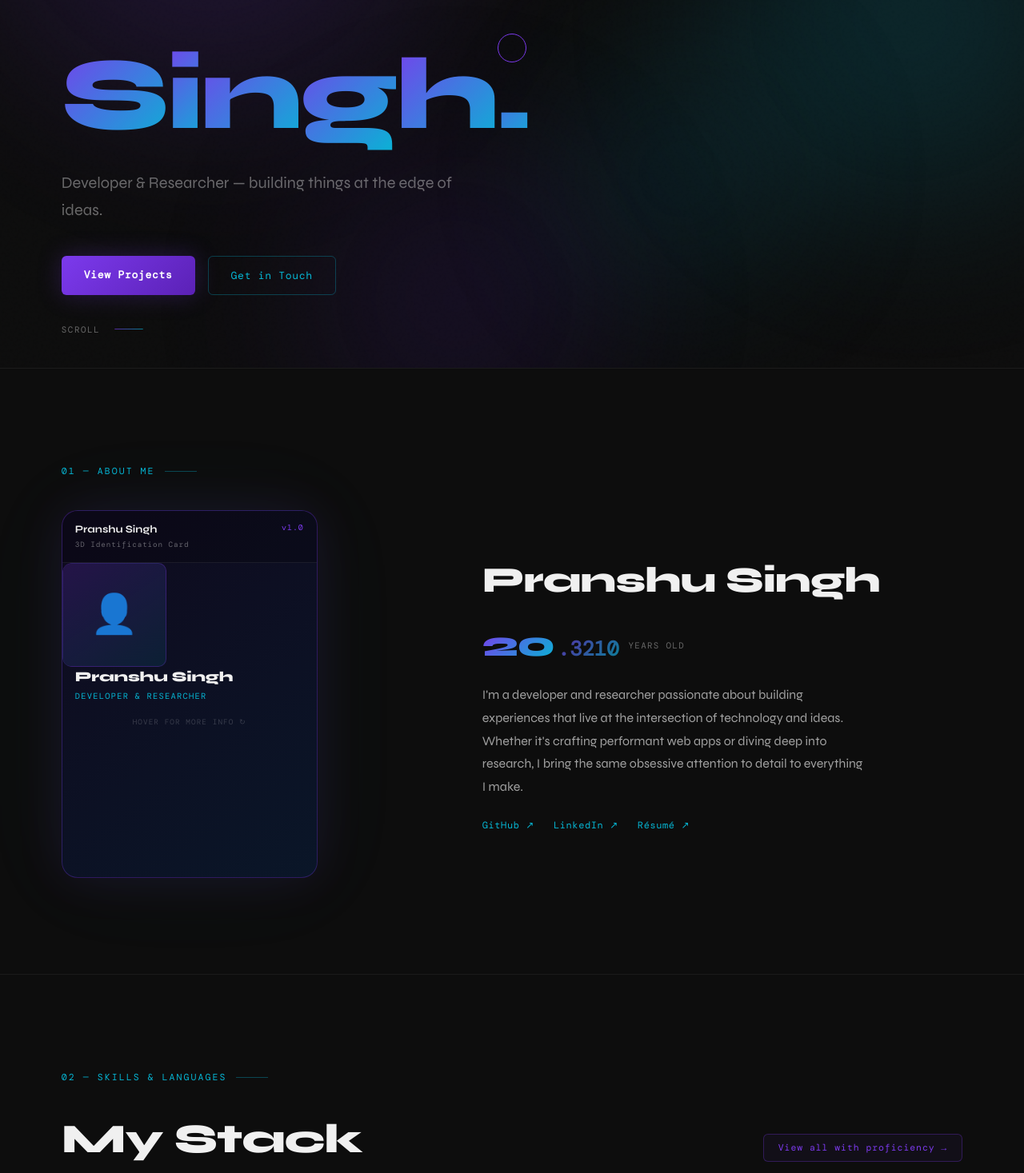
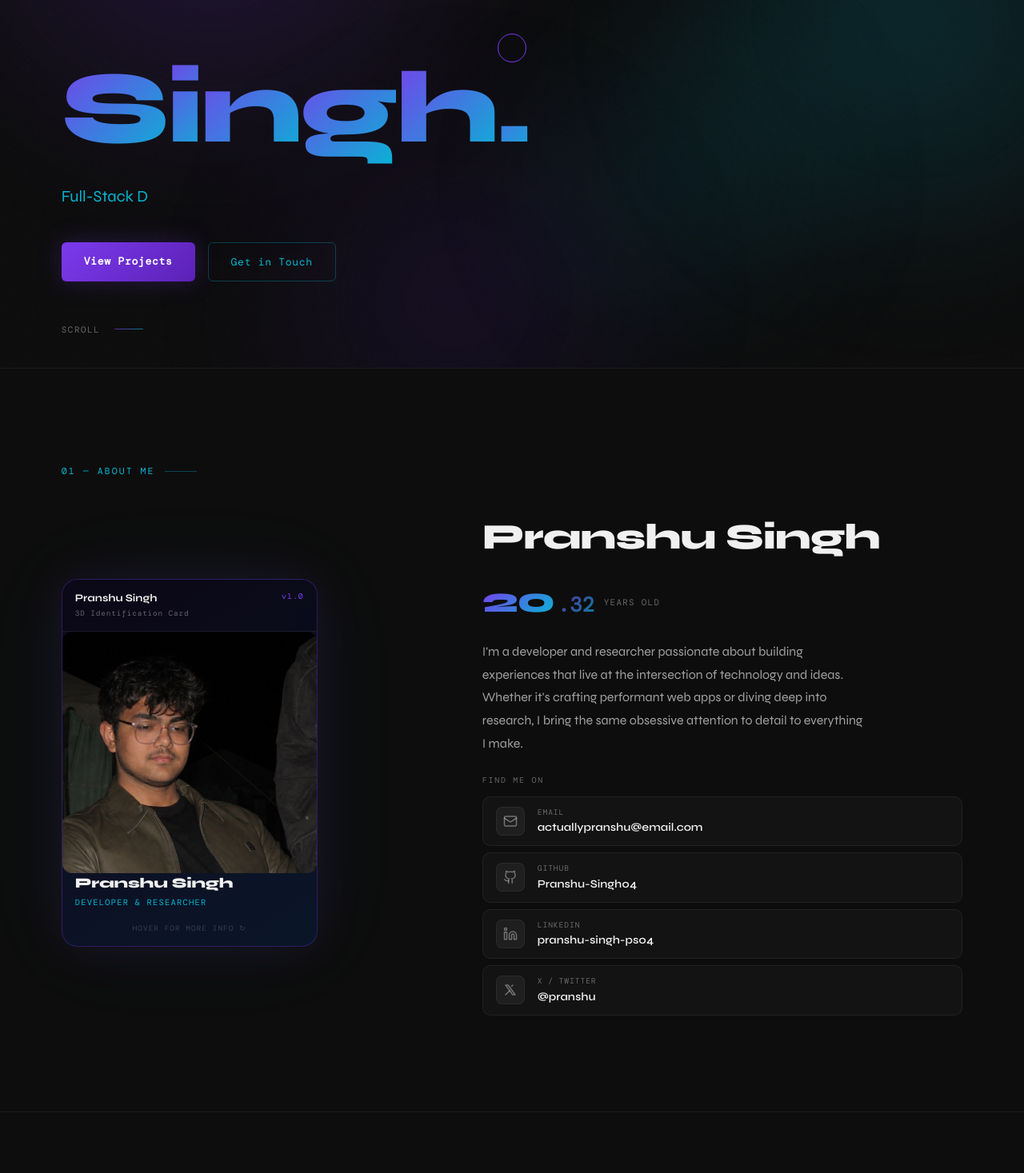
Before and after one commit to Pranshu-Singh04/Portfolio, a React (Vite) app: page / in a window 1280 px wide. Shown: the part 340-1807 px from the top of the page at 80% size. Built offline with nearby package versions, Linux system fonts and the light colour scheme; a web font is replaced by a local one.

Commit message:
Hero typography effect + Github and linkedin buttons

```diff
--- a/src/components/About.jsx
+++ b/src/components/About.jsx
@@ -1,5 +1,6 @@
 import { useRef, useState, useEffect } from 'react';
 import { motion, useInView } from 'framer-motion';
+import profile from "../images/profile.jpg";
 
 function LiveAge({ started }) {
   const [age, setAge] = useState(null);
@@ -16,12 +17,12 @@ function LiveAge({ started }) {
   if (age === null) return (
     <div className="live-age">
       <span className="live-age-number">--</span>
-      <span className="live-age-decimal">.----</span>
+      <span className="live-age-decimal">.--</span>
       <span className="live-age-label">years old</span>
     </div>
   );
 
-  const [whole, decimal] = age.toFixed(4).split('.');
+  const [whole, decimal] = age.toFixed(2).split('.');
   return (
     <div className="live-age">
       <span className="live-age-number">{whole}</span>
@@ -30,6 +31,55 @@ function LiveAge({ started }) {
     </div>
   );
 }
+
+// Contact card like the image — icon + label + value
+const contactItems = [
+  {
+    icon: (
+      <svg width="18" height="18" viewBox="0 0 24 24" fill="none" stroke="currentColor" strokeWidth="2" strokeLinecap="round" strokeLinejoin="round">
+        <rect x="2" y="4" width="20" height="16" rx="2"/>
+        <path d="m22 7-8.97 5.7a1.94 1.94 0 0 1-2.06 0L2 7"/>
+      </svg>
+    ),
+    label: 'Email',
+    value: 'actuallypranshu@email.com',
+    href: 'mailto:actuallypranshu@email.com',
+  },
+  {
+    icon: (
+      <svg width="18" height="18" viewBox="0 0 24 24" fill="none" stroke="currentColor" strokeWidth="2" strokeLinecap="round" strokeLinejoin="round">
+        <path d="M15 22v-4a4.8 4.8 0 0 0-1-3.5c3 0 6-2 6-5.5.08-1.25-.27-2.48-1-3.5.28-1.15.28-2.35 0-3.5 0 0-1 0-3 1.5-2.64-.5-5.36-.5-8 0C6 2 5 2 5 2c-.3 1.15-.3 2.35 0 3.5A5.403 5.403 0 0 0 4 9c0 3.5 3 5.5 6 5.5-.39.49-.68 1.05-.85 1.65-.17.6-.22 1.23-.15 1.85v4"/>
+        <path d="M9 18c-4.51 2-5-2-7-2"/>
+      </svg>
+    ),
+    label: 'GitHub',
+    value: 'Pranshu-Singh04',
+    href: 'https://github.com/Pranshu-Singh04',
+  },
+  {
+    icon: (
+      <svg width="18" height="18" viewBox="0 0 24 24" fill="none" stroke="currentColor" strokeWidth="2" strokeLinecap="round" strokeLinejoin="round">
+        <path d="M16 8a6 6 0 0 1 6 6v7h-4v-7a2 2 0 0 0-2-2 2 2 0 0 0-2 2v7h-4v-7a6 6 0 0 1 6-6z"/>
+        <rect x="2" y="9" width="4" height="12"/>
+        <circle cx="4" cy="4" r="2"/>
+      </svg>
+    ),
+    label: 'LinkedIn',
+    value: 'pranshu-singh-ps04',
+    href: 'https://linkedin.com/in/pranshu-singh-ps04',
+  },
+  {
+    icon: (
+      <svg width="18" height="18" viewBox="0 0 24 24" fill="none" stroke="currentColor" strokeWidth="2" strokeLinecap="round" strokeLinejoin="round">
+        <path d="M4 4l11.733 16H20L8.267 4z"/>
+        <path d="M4 20l6.768-6.768M16 4l-2.12 2.12"/>
+      </svg>
+    ),
+    label: 'X / Twitter',
+    value: '@pranshu',
+    href: 'https://twitter.com/pranshu',
+  },
+];
 
 export default function About() {
   const ref = useRef(null);
@@ -47,6 +97,7 @@ export default function About() {
       </motion.div>
 
       <div className="about-grid">
+        {/* Flip card */}
         <motion.div
           initial={{ opacity: 0, x: -40 }}
           animate={inView ? { opacity: 1, x: 0 } : {}}
@@ -65,7 +116,7 @@ export default function About() {
                   <span className="flip-header-version">v1.0</span>
                 </div>
                 <div className="flip-card-photo-wrap">
-                  <div className="flip-photo-placeholder">👤</div>
+                  <img src={profile} alt="Profile" className="flip-photo-img" />
                 </div>
                 <div className="flip-front-bottom">
                   <div className="flip-front-name">Pranshu Singh</div>
@@ -84,7 +135,7 @@ export default function About() {
                     {[
                       { val: '2', label: 'Projects' },
                       { val: '1', label: 'Papers' },
-                      { val: 'PNQ', label: 'Origin' },
+                      { val: 'IN', label: 'Origin' },
                       { val: '✓', label: 'Available' },
                     ].map(s => (
                       <div key={s.label} className="flip-back-stat">
@@ -121,21 +172,43 @@ export default function About() {
           transition={{ duration: 0.9, delay: 0.15, ease: [0.16, 1, 0.3, 1] }}
         >
           <h2 className="about-name">Pranshu Singh</h2>
-          {/* Age counter only ticks once user scrolls to this section */}
           <LiveAge started={inView} />
+
           <p className="about-bio">
             I'm a developer and researcher passionate about building experiences
             that live at the intersection of technology and ideas. Whether it's
             crafting performant web apps or diving deep into research, I bring
             the same obsessive attention to detail to everything I make.
           </p>
-          <div className="about-links">
-            <a href="https://github.com/Pranshu-Singh04" target="_blank" rel="noreferrer" className="about-link">GitHub ↗</a>
-            <a href="https://www.linkedin.com/in/pranshu-singh-ba6661287" target="_blank" rel="noreferrer" className="about-link">LinkedIn ↗</a>
-            <a href="/Resume11.pdf" target="_blank" rel="noreferrer" className="about-link">Résumé ↗</a>
+
+          {/* "Find me on" contact cards */}
+          <div className="about-contact-block">
+            <span className="about-contact-title">FIND ME ON</span>
+            <div className="about-contact-list">
+              {contactItems.map((item, i) => (
+                <motion.a
+                  key={item.label}
+                  href={item.href}
+                  target={item.href.startsWith('mailto') ? undefined : '_blank'}
+                  rel="noreferrer"
+                  className="about-contact-card"
+                  initial={{ opacity: 0, y: 10 }}
+                  animate={inView ? { opacity: 1, y: 0 } : {}}
+                  transition={{ duration: 0.4, delay: 0.3 + i * 0.07 }}
+                  whileHover={{ x: 4 }}
+                >
+                  <span className="about-contact-icon">{item.icon}</span>
+                  <div className="about-contact-text">
+                    <span className="about-contact-label">{item.label}</span>
+                    <span className="about-contact-value">{item.value}</span>
+                  </div>
+                  <span className="about-contact-arrow">↗</span>
+                </motion.a>
+              ))}
+            </div>
           </div>
         </motion.div>
       </div>
     </section>
-  )
+  );
 }
--- a/src/components/Hero.jsx
+++ b/src/components/Hero.jsx
@@ -1,6 +1,7 @@
 import { useEffect, useRef, useState } from 'react';
-import { motion } from 'framer-motion';
+import { motion, AnimatePresence } from 'framer-motion';
 
+// ── Decrypt animation ──────────────────────────────────────────
 function DecryptedText({ text, speed = 120, delay = 0, className = '', encryptedClassName = '', parentClassName = '' }) {
   const chars = 'ABCDEFGHIJKLMNOPQRSTUVWXYZabcdefghijklmnopqrstuvwxyz0123456789@#$%&*';
   const rand = () => chars[Math.floor(Math.random() * chars.length)];
@@ -11,10 +12,7 @@ function DecryptedText({ text, speed = 120, delay = 0, className = '', encrypted
   const ref = useRef(null);
 
   useEffect(() => {
-    const obs = new IntersectionObserver(
-      ([e]) => { if (e.isIntersecting) setStarted(true); },
-      { threshold: 0.1 }
-    );
+    const obs = new IntersectionObserver(([e]) => { if (e.isIntersecting) setStarted(true); }, { threshold: 0.1 });
     if (ref.current) obs.observe(ref.current);
     return () => obs.disconnect();
   }, []);
@@ -23,37 +21,24 @@ function DecryptedText({ text, speed = 120, delay = 0, className = '', encrypted
     if (!started) return;
     let rev = 0;
     let scrambleCount = 0;
-    const SCRAMBLE_ROUNDS = 6; // scramble each unrevealed char 6 times before revealing next
-
+    const SCRAMBLE_ROUNDS = 6;
     const t = setTimeout(() => {
       const interval = setInterval(() => {
         scrambleCount++;
-
         setDisplay(prev => {
           const next = [...prev];
-          // Scramble all unrevealed positions
-          for (let i = rev; i < text.length; i++) {
-            next[i] = rand();
-          }
+          for (let i = rev; i < text.length; i++) next[i] = rand();
           return next;
         });
-
         if (scrambleCount % SCRAMBLE_ROUNDS === 0 && rev < text.length) {
           rev++;
           setRevealed(rev);
-          setDisplay(prev => {
-            const next = [...prev];
-            next[rev - 1] = text[rev - 1];
-            return next;
-          });
+          setDisplay(prev => { const next = [...prev]; next[rev - 1] = text[rev - 1]; return next; });
         }
-
         if (rev >= text.length) clearInterval(interval);
       }, speed / SCRAMBLE_ROUNDS);
-
       return () => clearInterval(interval);
     }, delay);
-
     return () => clearTimeout(t);
   }, [started]);
 
@@ -68,6 +53,54 @@ function DecryptedText({ text, speed = 120, delay = 0, className = '', encrypted
   );
 }
 
+// ── Cycling typewriter tagline ─────────────────────────────────
+const PHRASES = [
+  'ML Enthusiast',
+  'Problem Solver',
+  'Full-Stack Developer',
+  'Researcher',
+  'Open Source Contributor',
+  'Building at the edge of ideas',
+];
+
+function TypewriterTagline() {
+  const [phraseIdx, setPhraseIdx] = useState(0);
+  const [displayed, setDisplayed] = useState('');
+  const [phase, setPhase] = useState('typing'); // 'typing' | 'pausing' | 'erasing'
+
+  useEffect(() => {
+    const phrase = PHRASES[phraseIdx];
+
+    if (phase === 'typing') {
+      if (displayed.length < phrase.length) {
+        const t = setTimeout(() => setDisplayed(phrase.slice(0, displayed.length + 1)), 60);
+        return () => clearTimeout(t);
+      } else {
+        const t = setTimeout(() => setPhase('erasing'), 1800);
+        return () => clearTimeout(t);
+      }
+    }
+
+    if (phase === 'erasing') {
+      if (displayed.length > 0) {
+        const t = setTimeout(() => setDisplayed(displayed.slice(0, -1)), 35);
+        return () => clearTimeout(t);
+      } else {
+        setPhraseIdx(i => (i + 1) % PHRASES.length);
+        setPhase('typing');
+      }
+    }
+  }, [displayed, phase, phraseIdx]);
+
+  return (
+    <p className="hero-tagline">
+      <span style={{ color: 'var(--cyan)' }}>{displayed}</span>
+      <span className="typewriter-cursor">|</span>
+    </p>
+  );
+}
+
+// ── Aurora ─────────────────────────────────────────────────────
 function AuroraBackground() {
   return (
     <div className="aurora-bg">
@@ -80,6 +113,7 @@ function AuroraBackground() {
   );
 }
 
+// ── Hero ───────────────────────────────────────────────────────
 export default function Hero() {
   return (
     <section className="hero-section">
@@ -101,7 +135,6 @@ export default function Hero() {
           animate={{ opacity: 1 }}
           transition={{ duration: 0.01, delay: 0.6 }}
         >
-          {/* 120ms per char × 7 chars = ~840ms just for reveal, plus scramble = ~4s total */}
           <DecryptedText
             text="Pranshu"
             speed={120}
@@ -121,20 +154,20 @@ export default function Hero() {
           />
         </motion.h1>
 
-        <motion.p
-          className="hero-tagline"
-          initial={{ opacity: 0, y: 20 }}
+        {/* Cycling typewriter — starts after name finishes */}
+        <motion.div
+          initial={{ opacity: 0, y: 10 }}
           animate={{ opacity: 1, y: 0 }}
-          transition={{ duration: 0.9, delay: 1.8 }}
+          transition={{ duration: 0.8, delay: 2.0 }}
         >
-          Developer & Researcher — building things at the edge of ideas.
-        </motion.p>
+          <TypewriterTagline />
+        </motion.div>
 
         <motion.div
           className="hero-cta-row"
           initial={{ opacity: 0, y: 20 }}
           animate={{ opacity: 1, y: 0 }}
-          transition={{ duration: 0.9, delay: 2.1 }}
+          transition={{ duration: 0.9, delay: 2.3 }}
         >
           <a href="#projects" className="hero-btn primary">View Projects</a>
           <a href="#contact" className="hero-btn ghost">Get in Touch</a>
@@ -145,7 +178,7 @@ export default function Hero() {
         className="hero-scroll-hint"
         initial={{ opacity: 0 }}
         animate={{ opacity: 1 }}
-        transition={{ delay: 2.5, duration: 1 }}
+        transition={{ delay: 2.6, duration: 1 }}
       >
         <span>scroll</span>
         <div className="hero-scroll-line" />
--- a/src/portfolio.css
+++ b/src/portfolio.css
@@ -328,96 +328,85 @@ button { font-family: var(--font-display); }
 .contact-footer { margin-top: 5rem; padding-top: 2rem; border-top: 1px solid var(--border-subtle); }
 .contact-footer p { font-family: var(--font-mono); font-size: 0.68rem; color: var(--text-muted); letter-spacing: 0.08em; }
 
-/* ══ MOBILE ══ */
+/* ── Typewriter cursor blink ── */
+.typewriter-cursor {
+  display: inline-block;
+  color: var(--cyan);
+  font-weight: 300;
+  margin-left: 2px;
+  animation: blink 1s step-end infinite;
+}
+@keyframes blink { 0%,100%{opacity:1} 50%{opacity:0} }
+
+/* ── About contact cards ── */
+.about-contact-block { display: flex; flex-direction: column; gap: 0.75rem; }
+.about-contact-title {
+  font-family: var(--font-mono);
+  font-size: 0.62rem;
+  color: var(--text-muted);
+  letter-spacing: 0.18em;
+  text-transform: uppercase;
+}
+.about-contact-list { display: flex; flex-direction: column; gap: 0.5rem; }
+.about-contact-card {
+  display: flex;
+  align-items: center;
+  gap: 1rem;
+  padding: 0.75rem 1rem;
+  background: var(--bg2);
+  border: 1px solid var(--border-subtle);
+  border-radius: 10px;
+  text-decoration: none;
+  color: var(--text);
+  transition: border-color 0.2s, background 0.2s, transform 0.2s;
+  cursor: pointer;
+}
+.about-contact-card:hover {
+  border-color: rgba(124,58,237,0.3);
+  background: rgba(124,58,237,0.05);
+}
+.about-contact-icon {
+  width: 36px; height: 36px;
+  border-radius: 8px;
+  background: rgba(255,255,255,0.05);
+  border: 1px solid var(--border-subtle);
+  display: flex; align-items: center; justify-content: center;
+  color: var(--text-muted);
+  flex-shrink: 0;
+  transition: color 0.2s;
+}
+.about-contact-card:hover .about-contact-icon { color: var(--cyan); }
+.about-contact-text { display: flex; flex-direction: column; gap: 1px; flex: 1; min-width: 0; }
+.about-contact-label {
+  font-family: var(--font-mono);
+  font-size: 0.6rem;
+  color: var(--text-muted);
+  letter-spacing: 0.1em;
+  text-transform: uppercase;
+}
+.about-contact-value {
+  font-size: 0.88rem;
+  font-weight: 600;
+  white-space: nowrap;
+  overflow: hidden;
+  text-overflow: ellipsis;
+}
+.about-contact-arrow {
+  font-size: 0.75rem;
+  color: var(--text-muted);
+  opacity: 0;
+  transition: opacity 0.2s;
+  flex-shrink: 0;
+}
+.about-contact-card:hover .about-contact-arrow { opacity: 1; color: var(--violet); }
+
 @media (max-width: 768px) {
-  /* Global */
-  :root { --section-pad: 70px 5vw; }
-
-  /* Hide custom cursor on touch devices */
-  .cursor-outer, .cursor-inner { display: none; }
-  body { cursor: auto; }
-
-  /* Hero — prevent name clipping */
-  .hero-section { padding: 0 5vw; align-items: flex-end; padding-bottom: 6rem; min-height: 100svh; }
-  .hero-name { font-size: clamp(3rem, 16vw, 5.5rem); line-height: 1; letter-spacing: -0.02em; overflow: visible; }
-  .hero-name-wrap { display: block; white-space: normal; }
-  .hero-tagline { font-size: 0.95rem; }
-  .hero-tag { font-size: 0.68rem; }
-  .hero-cta-row { flex-direction: column; gap: 0.75rem; }
-  .hero-btn { text-align: center; width: fit-content; }
-
-  /* Section headings */
-  .section-heading { font-size: clamp(1.8rem, 8vw, 2.5rem); margin-bottom: 2rem; }
-
-  /* About — stack vertically, card centered */
-  .about-grid {
-    grid-template-columns: 1fr;
-    gap: 2.5rem;
-  }
-  .flip-card {
-    width: 100%;
-    max-width: 320px;
-    height: 420px;
-    margin: 0 auto;
-  }
-  .about-name { font-size: clamp(1.8rem, 8vw, 2.5rem); }
-  .live-age-number { font-size: 2rem; }
-  .live-age-decimal { font-size: 1.2rem; }
-
-  /* Skills — single column on very small, 2 col otherwise */
-  .skills-grid { grid-template-columns: repeat(2, 1fr); gap: 0.75rem; }
-  .skills-header { flex-direction: column; align-items: flex-start; gap: 1rem; }
-
-  /* Projects */
-  .project-card {
-    flex-direction: column !important;
-    gap: 1.25rem;
-  }
-  /* Preview image full width below text on mobile */
-  .project-card > div:last-child {
-    width: 100% !important;
-    height: 160px !important;
-    min-height: unset !important;
-    align-self: auto !important;
-  }
-  .carousel-arrow { width: 36px; height: 36px; font-size: 1.2rem; flex-shrink: 0; }
-  .project-title { font-size: clamp(1.4rem, 6vw, 2rem); }
-
-  /* Research */
-  .research-card,
-  .research-card.flip-layout {
-    grid-template-columns: 1fr;
-    padding: 1.5rem;
-    gap: 1.25rem;
-  }
+  :root { --section-pad: 80px 5vw; }
+  .about-grid, .achievements-layout { grid-template-columns: 1fr; }
+  .flip-card { max-width: 300px; margin: 0 auto; }
+  .research-card, .research-card.flip-layout { grid-template-columns: 1fr; }
   .research-card.flip-layout .research-image-side,
   .research-card.flip-layout .research-text-side { order: 0; }
-  .research-img-placeholder { aspect-ratio: 16/9; }
-
-  /* Achievements */
-  .achievements-layout {
-    grid-template-columns: 1fr;
-    gap: 2.5rem;
-  }
-  .magazine-container { justify-content: center; }
-
-  /* Timeline */
-  .timeline { padding-left: 2.5rem; }
-  .timeline-dot { left: -2.2rem; width: 22px; height: 22px; }
-  .timeline-dot-inner { width: 8px; height: 8px; }
-
-  /* Contact */
-  .contact-heading { font-size: clamp(2rem, 10vw, 3.5rem); }
-  .contact-email { font-size: 0.85rem; word-break: break-all; }
-  .contact-socials { gap: 1.25rem; flex-wrap: wrap; }
-
-  /* Detail pages */
-  .detail-title { font-size: clamp(2rem, 10vw, 3.5rem); }
+  .project-carousel { gap: 0.75rem; }
+  .carousel-arrow { width: 40px; height: 40px; font-size: 1.1rem; }
 }
-
-/* Extra small phones */
-@media (max-width: 400px) {
-  .hero-name { font-size: 13vw; }
-  .skills-grid { grid-template-columns: repeat(2, 1fr); }
-  .flip-card { max-width: 290px; height: 400px; }
-}
```
